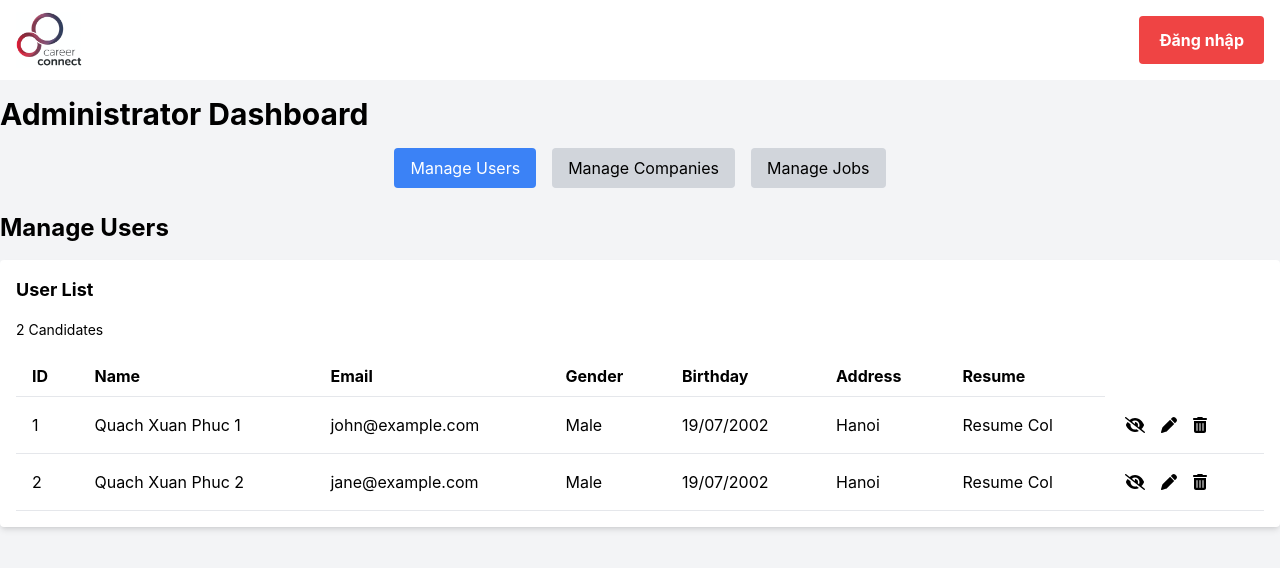
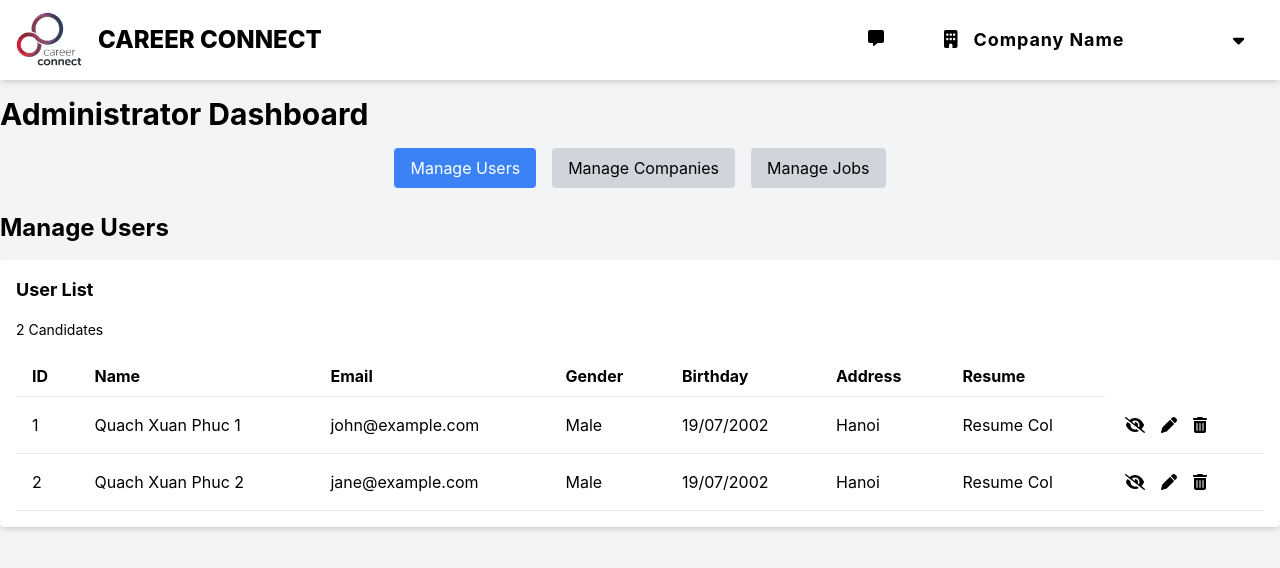
Before and after one commit to tuvdd/CareerConnect, a React (Create React App) app in the folder career-connect/: page /admin in a window 1280 px wide. Shown: the top 568 px of the page. Built offline with nearby package versions, Linux system fonts and the light colour scheme; sample sign-in values are in the browser's storage.

Commit message:
change Ui and logic of navbar

```diff
--- a/career-connect/public/index.html
+++ b/career-connect/public/index.html
@@ -11,7 +11,7 @@
     />
     <link rel="apple-touch-icon" href="%PUBLIC_URL%/logo192.png" />
     <link rel="manifest" href="%PUBLIC_URL%/manifest.json" />
-    <title>React App</title>
+    <title>Career Connect</title>
   </head>
   <body>
     <noscript>You need to enable JavaScript to run this app.</noscript>
--- a/career-connect/src/candidate/homepage.js
+++ b/career-connect/src/candidate/homepage.js
@@ -31,14 +31,14 @@ const CandidateHomepage = () => {
     };
 
     return (
-        <div className="container bg-gray-100 min-h-screen w-screen pt-20">
+        <div className="container bg-gray-100 min-h-screen max-w-screen-2xl pt-20">
             <Navbar/>
-            <div className="container w-full h-60 bg-pink-200 flex flex-col items-center justify-center p-4">
+            <div className="container w-full h-60 lg:bg-[url('https://c.topdevvn.com/v4/assets/images/bg-search.jpg')] flex flex-col items-center justify-center p-4">
                 <div className="w-4/5">
                     <h1 className="text-3xl font-bold mb-4">Tìm kiếm</h1>
                     <form
                         onSubmit={handleSearchSubmit}
-                        className="w-full flex items-center rounded bg-white p-3"
+                        className="w-full flex items-center rounded bg-white p-3 shadow-md"
                     >
                         <input
                             type="text"
--- a/career-connect/src/company/homepage.js
+++ b/career-connect/src/company/homepage.js
@@ -28,10 +28,10 @@ const CompanyHomepage = () => {
     }
 
     return (
-        <div className="container min-h-screen max-w-screen-2xl pt-20 ">
+        <div className="container bg-gray-100 min-h-screen max-w-screen-2xl pt-20 ">
             <Navbar/>
-            <div className="container  bg-gray-100 ml-60 ">
-            <div className="container w-full h-60 bg-pink-200 flex flex-col items-center justify-center p-4">
+            <div className="container bg-gray-100">
+            <div className="container w-full h-60 lg:bg-[url('https://c.topdevvn.com/v4/assets/images/bg-search.jpg')] flex flex-col items-center justify-center p-4">
                 <div className="flex w-full justify-center">
                     <img src="" alt="Company Logo"
                          className="w-52 h-36 mr-10 border border-gray-200 shadow-md rounded-md"/>
--- a/career-connect/src/components/CompanyProfile.js
+++ b/career-connect/src/components/CompanyProfile.js
@@ -45,7 +45,7 @@ const CompanyProfile = () => {
     };
 
     return (
-        <div className="flex w-full">
+        <div className="flex w-full p-6">
             <div className="w-2/3 m-3 p-4 border-r bg-white shadow-lg rounded-lg">
                 <h2 className="text-xl font-bold mb-4">Company Information</h2>
                 {isEditingCompany ? (
--- /dev/null
+++ b/career-connect/src/components/Dropdown.js
@@ -0,0 +1,55 @@
+import React, { useState } from "react";
+import { FontAwesomeIcon } from '@fortawesome/react-fontawesome';
+import { faCaretDown, faCaretUp, faUser, faAddressCard, faRightFromBracket, faBuilding } from '@fortawesome/free-solid-svg-icons';
+import { useNavigate } from "react-router-dom";
+
+function Dropdown() {
+    const navigate = useNavigate();
+    const role = localStorage.getItem('role');
+    const [isOpen, setIsOpen] = useState(false);
+
+    const handleLogout = () => {
+        localStorage.removeItem('token');
+        localStorage.removeItem('refresh');
+        localStorage.removeItem('role');
+        navigate('/register');
+    };
+
+    return (
+        <div className="relative flex flex-col items-center w-[340px] h-fit rounded-lg">
+            <button
+                onClick={() => setIsOpen(prev => !prev)}
+                className="bg-white p-4 w-full flex items-center justify-between font-bold text-lg tracking-wider border-4 border-transparent active:border-gray-200 duration-300 hover:bg-gray-200 active:bg-gray-200 rounded-lg truncate"
+            >
+                <span>
+                    {role == 'candidate' ? (
+                        <>
+                            <FontAwesomeIcon icon={faUser} className="mr-4" />
+                            Candidate Name
+                        </>
+                    ) : (
+                        <>
+                            <FontAwesomeIcon icon={faBuilding} className="mr-4" />
+                            Company Name
+                        </>
+                    )}
+                </span>
+                <FontAwesomeIcon icon={isOpen ? faCaretUp : faCaretDown} />
+            </button>
+            {isOpen && (
+                <div className="absolute bg-white top-full left-0 flex flex-col items-start rounded-lg p-2 w-full shadow-lg">
+                    <button className="w-full h-12 text-start hover:bg-gray-200 p-2 rounded-md">
+                        <FontAwesomeIcon icon={faAddressCard} className="mr-4" />
+                        Profile
+                    </button>
+                    <button className="w-full h-12 text-start hover:bg-gray-200 p-2 rounded-md" onClick={handleLogout}>
+                        <FontAwesomeIcon icon={faRightFromBracket} className="mr-4" />
+                        Log out
+                    </button>
+                </div>
+            )}
+        </div>
+    );
+}
+
+export default Dropdown;
--- a/career-connect/src/components/navbar.js
+++ b/career-connect/src/components/navbar.js
@@ -1,25 +1,42 @@
 import React from "react";
-import {Link} from 'react-router-dom';
+import {useNavigate} from 'react-router-dom';
+import Dropdown from "./Dropdown";
+import {FontAwesomeIcon} from '@fortawesome/react-fontawesome'
+import {faMessage} from '@fortawesome/free-solid-svg-icons'
 
 const Navbar = () => {
+    const navigate = useNavigate();
+    const isAuthenticated = !!localStorage.getItem('token');
+    const role = localStorage.getItem('role');
+
+    const handleLogoClick = () => {
+        if (isAuthenticated) {
+            navigate(`/${role}`);
+        } else {
+            navigate('/');
+        }
+    };
+
     return (
-        <nav className={"w-full h-20 bg-white fixed top-0 z-50 "}>
+        <nav className={"w-full h-20 bg-white fixed top-0 z-50 shadow-md"}>
             <div className="container mx-auto flex h-full items-center justify-between px-4">
                 <div className="flex items-center space-x-4">
-                    <Link to="/">
+                    <div onClick={handleLogoClick} className="cursor-pointer">
                         <img
                             className="w-auto h-14"
                             src="/logo.png"
                             alt="Your Logo"
                         />
-                    </Link>
+                    </div>
+                    <p className="font-extrabold text-2xl">CAREER CONNECT</p>
                 </div>
                 <div className="flex items-center space-x-4">
-                    <Link to="/register">
-                        <button className="border-none bg-red-500 rounded px-5 py-3 text-white font-bold">
-                            Đăng nhập
+                    <div className="flex">
+                        <button><FontAwesomeIcon icon={faMessage}
+                                                 className="mr-4 p-6 hover:bg-gray-200 active:bg-gray-200 rounded-lg"/>
                         </button>
-                    </Link>
+                        <Dropdown/>
+                    </div>
                 </div>
             </div>
         </nav>
--- a/career-connect/src/index.css
+++ b/career-connect/src/index.css
@@ -15,3 +15,7 @@ code {
   font-family: source-code-pro, Menlo, Monaco, Consolas, 'Courier New',
     monospace;
 }
+
+.bg-login {
+  background-color: #feeeec;
+}
--- a/career-connect/src/user/register/Register.js
+++ b/career-connect/src/user/register/Register.js
@@ -143,21 +143,11 @@ const Register = () => {
 
     return (
         <div>
-            <div className='h-20'>
-                <div className='text-6xl text-center text-red-600 h-full pt-2'> CAREER CONNECT</div>
-            </div>
-            <div className='h-12 bg-gray-950'>
-                <div className='w-full h-full flex justify-center pt-2'>
-                    <div className='text-xl text-white'> Việc làm IT</div>
-                    <div className='text-xl text-white mx-28'> Tạo CV</div>
-                    <div className='text-xl text-white'> Công ty IT</div>
-                </div>
-            </div>
             <div className="flex justify-center">
                 {/* Đăng nhập */}
-                <div className="w-1/2 h-auto p-8 bg-pink-200 flex flex-col justify-center">
-                    <h2 className="text-4xl font-bold mb-4 text-center">Đăng nhập</h2>
-                    <div className="m-20 bg-white h-auto">
+                <div className="w-1/2 h-auto p-8 bg-login flex flex-col justify-center">
+                    <h2 className="text-4xl font-bold text-center">Đăng nhập</h2>
+                    <div className="m-20 bg-white h-auto rounded shadow-md p-6">
                         <form onSubmit={handleLoginSubmit} className="space-y-4 m-4">
                             <div className="pt-4">
                                 <label htmlFor="email" className="block mb-1">Email</label>
```
